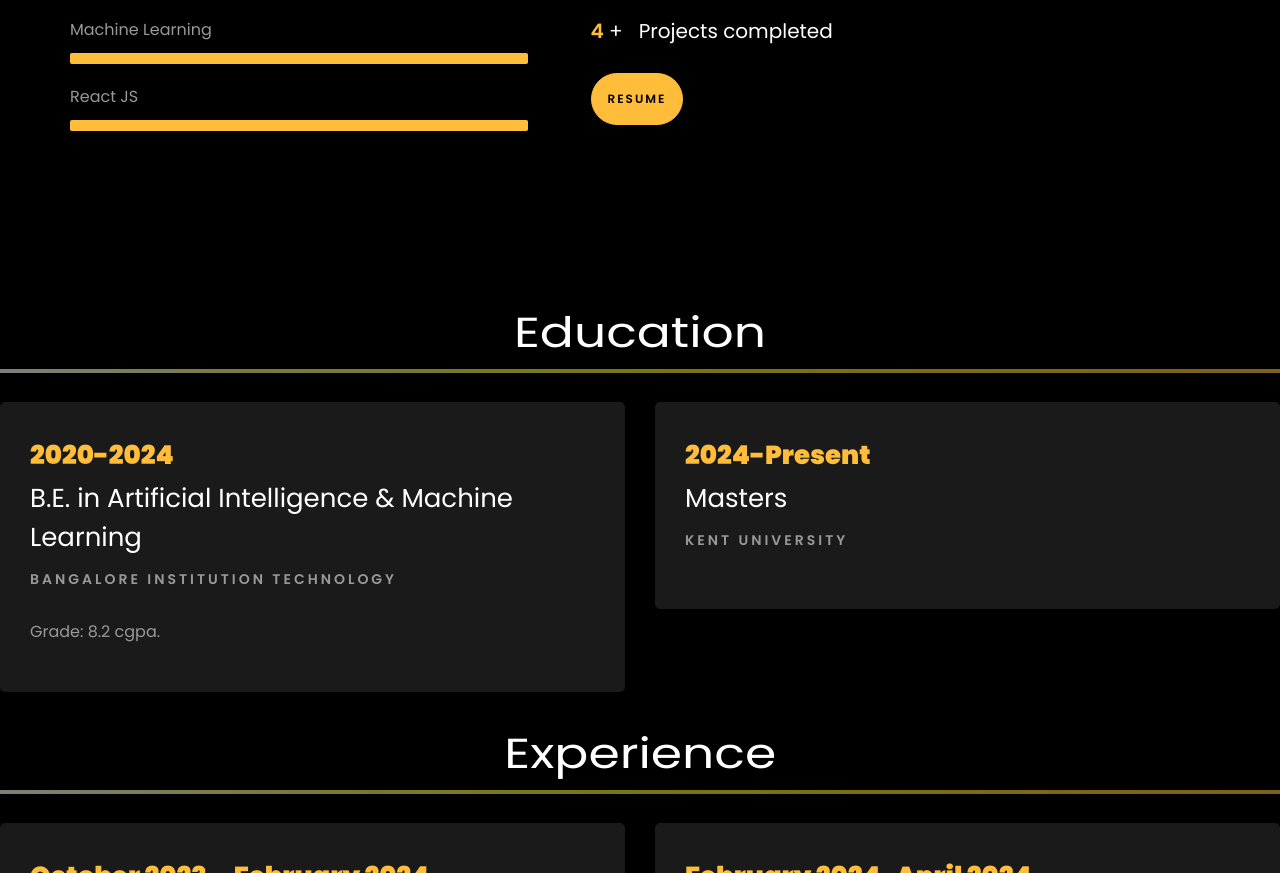
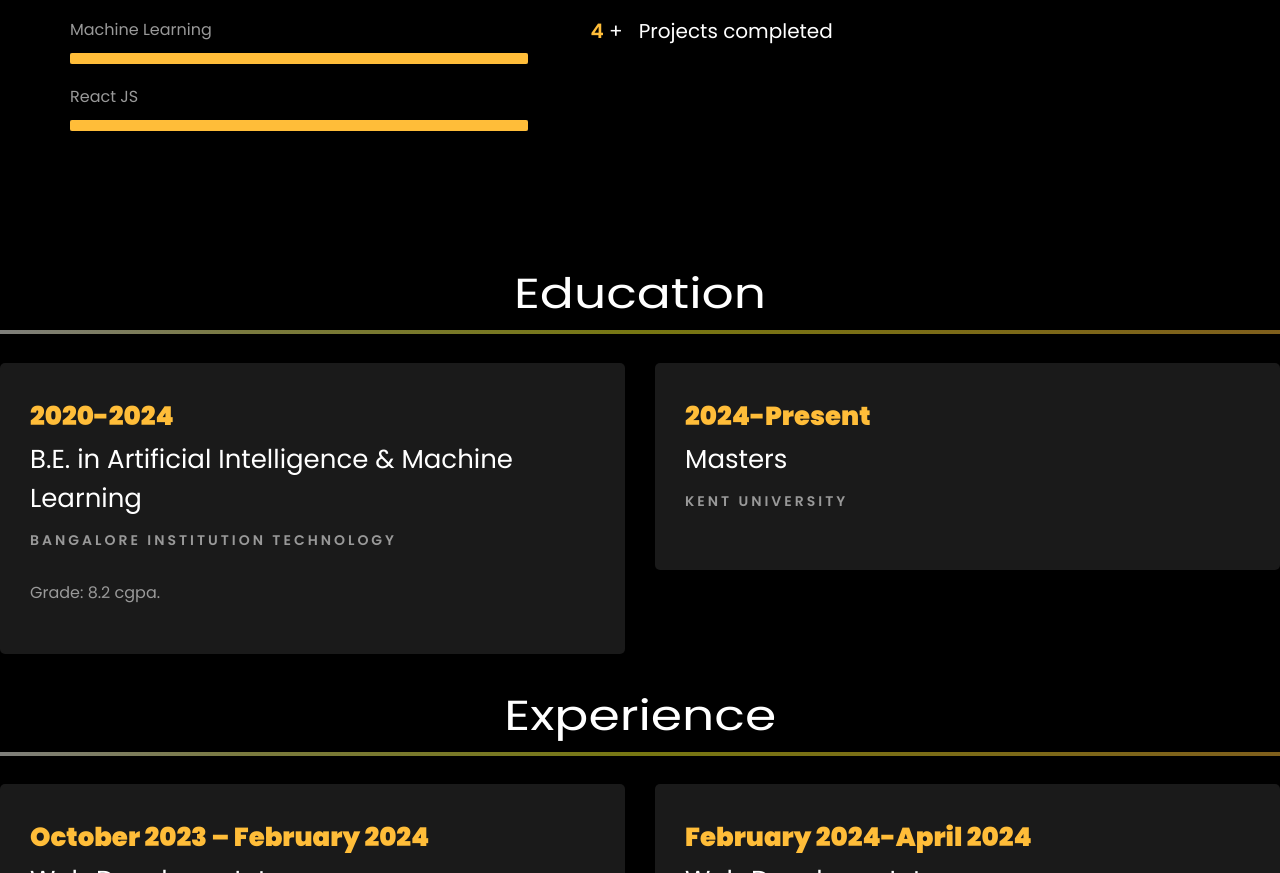
Before and after one commit to user082610/Samyuktha_nagaraj.github.io, a plain HTML site: page index.html in a window 1280 px wide. Shown: the part 1239-2112 px from the top of the page. Drawn offline with Linux system fonts and the light colour scheme; files whose address does not match are found by name.

Commit message:
Update index.html

```diff
--- a/index.html
+++ b/index.html
@@ -288,7 +288,7 @@
 									<span class="number" data-number="5">0</span> <span>+</span>
 									<span>&nbsp; Projects completed</span>
 								</p>
-								<p><a href="https://drive.google.com/file/d/1fmoksZaaA7kPcCblaGioEA8awovyu15-/view?usp=share_link" class="btn btn-primary py-3 px-3">Resume</a></p>
+
 							</div>
 
 						</div>
```
